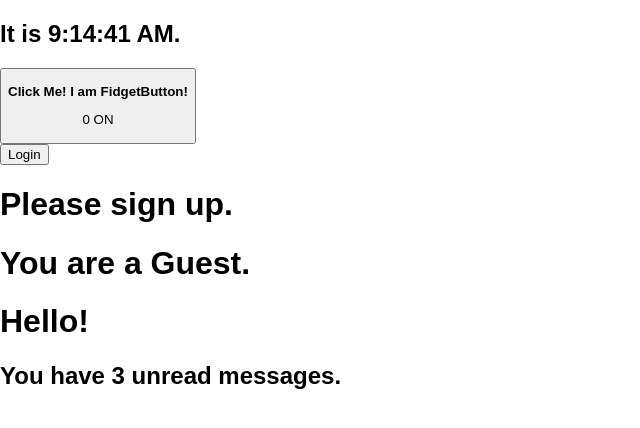
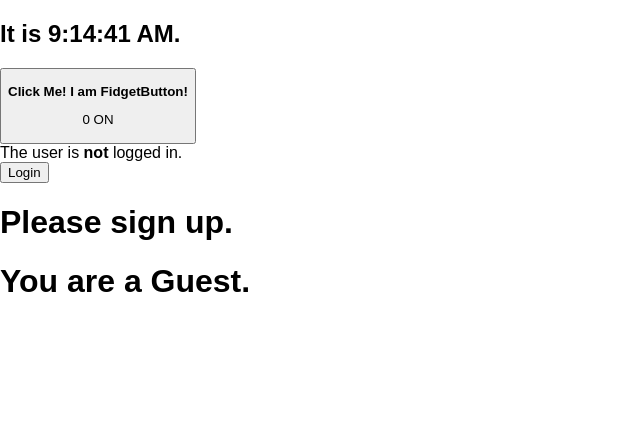
Before and after one commit to nbriannl/react-docs, a React (Create React App) app: page / in a window 1280 px wide. Shown: the top 428 px of the page, without its empty margins (0-640 px from the left). Built offline with nearby package versions, Linux system fonts and the light colour scheme.

Commit message:
I'm trying to make a login logout

```diff
--- a/src/index.js
+++ b/src/index.js
@@ -89,7 +89,7 @@ function GuestGreeting(props) {
 }
 
 function Greeting(props) {
-  var isLoggedIn = props.isLoggedIn;
+  const isLoggedIn = props.isLoggedIn;
   if (isLoggedIn) {
     return <UserGreeting />;
   }
@@ -114,36 +114,30 @@ function LogoutButton(props) {
   );
 }
 
+function UserStatus(props) {
+  const isLoggedIn = props.isLoggedIn;
+  return (
+    <div>
+      The user is <b>{isLoggedIn ? 'currently' : 'not'}</b> logged in.
+    </div>
+  )
+}
+
 class LoginControl extends React.Component {
-  constructor(props) {
-    super(props);
-    this.handleLoginClick = this.handleLoginClick.bind(this);
-    this.handleLogoutClick = this.handleLogoutClick.bind(this);
-    this.state = {isLoggedIn: false }
-  }
-
-  handleLoginClick() {
-    console.log("loginclick");
-    this.setState({isLoggedIn: true});
-  }
-
-  handleLogoutClick() {
-    console.log("logoutlick");
-    this.setState({isLoggedIn: false});
-  }
 
   render() {
-    const isLoggedIn = this.state.isLoggedIn;
+    var isLoggedIn = this.props.isLoggedIn;
 
     let button = null;
     if (isLoggedIn) {
-      button = <LogoutButton onClick={this.handleLogoutClick} />;
+      button = <LogoutButton onClick={this.props.onClick} />;
     } else {
-      button = <LoginButton onClick={this.handleLoginClick} />;
+      button = <LoginButton onClick={this.props.onClick} />;
     }
 
     return (
       <div>
+        <UserStatus isLoggedIn={isLoggedIn} />
         {button}
         <Greeting isLoggedIn={isLoggedIn} />
       </div>
@@ -154,6 +148,10 @@ class LoginControl extends React.Component {
 //============================
 
 function Mailbox(props) {
+  if (!props.isLoggedIn){
+    return null;
+  }
+
   const unreadMessages = props.unreadMessages;
   return (
     <div>
@@ -168,6 +166,7 @@ function Mailbox(props) {
 }
 
 
+
 //============================
 
 const messages = ['React', 'Re: React', 'Re:Re: React'];
@@ -175,6 +174,23 @@ const messages = ['React', 'Re: React', 'Re:Re: React'];
 class App extends React.Component {
   constructor(props) {
     super(props);
+
+    this.state = {
+      isLoggedIn: false
+    }
+
+    this.handleLoginClick = this.handleLoginClick.bind(this);
+    this.handleLogoutClick = this.handleLogoutClick.bind(this);
+  }
+
+  handleLoginClick() {
+    console.log("loginclick");
+    this.setState({ isLoggedIn: true});
+  }
+
+  handleLogoutClick() {
+    console.log("logoutclick");
+    this.setState({ isLoggedIn: false});
   }
 
   render() {
@@ -182,8 +198,16 @@ class App extends React.Component {
       <div>
         <Clock />
         <FidgetButton />
-        <LoginControl />
-        <Mailbox unreadMessages={messages} />
+        <LoginControl
+          onClick = { (isLoggedIn) =>
+            {
+            if (isLoggedIn) return this.handleLoginClick()
+            else return this.handleLogoutClick()
+            }
+          }
+          isLoggedIn={this.state.isLoggedIn}
+        />
+        <Mailbox isLoggedIn={this.state.isLoggedIn} unreadMessages={messages} />
       </div>
     );
   }
```
